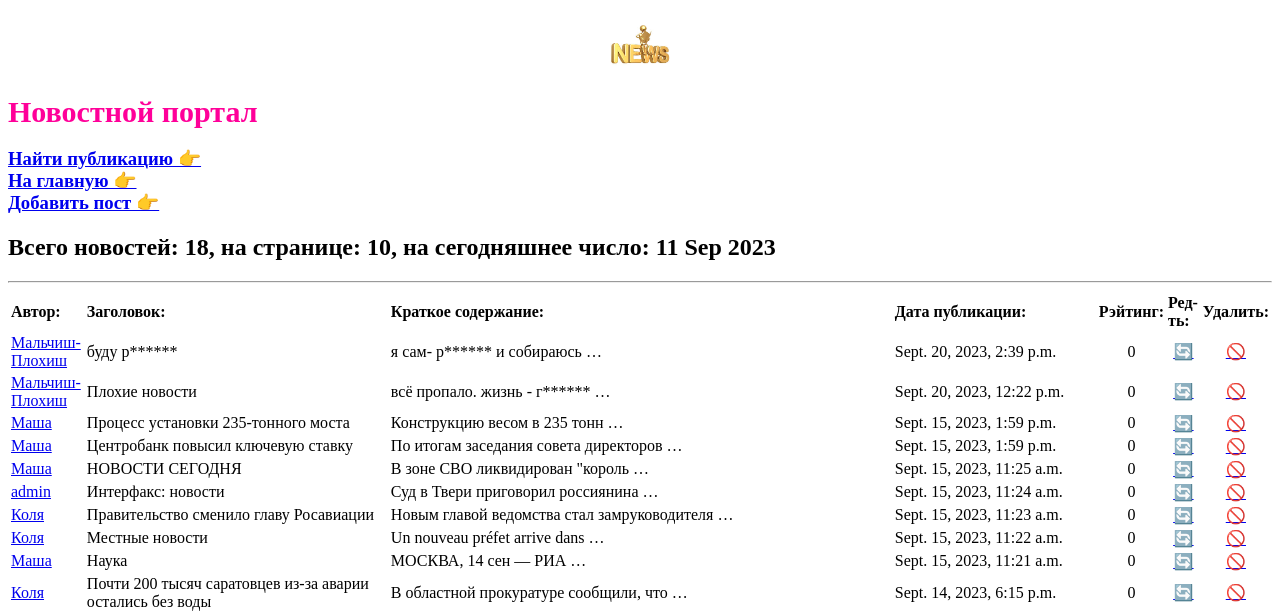
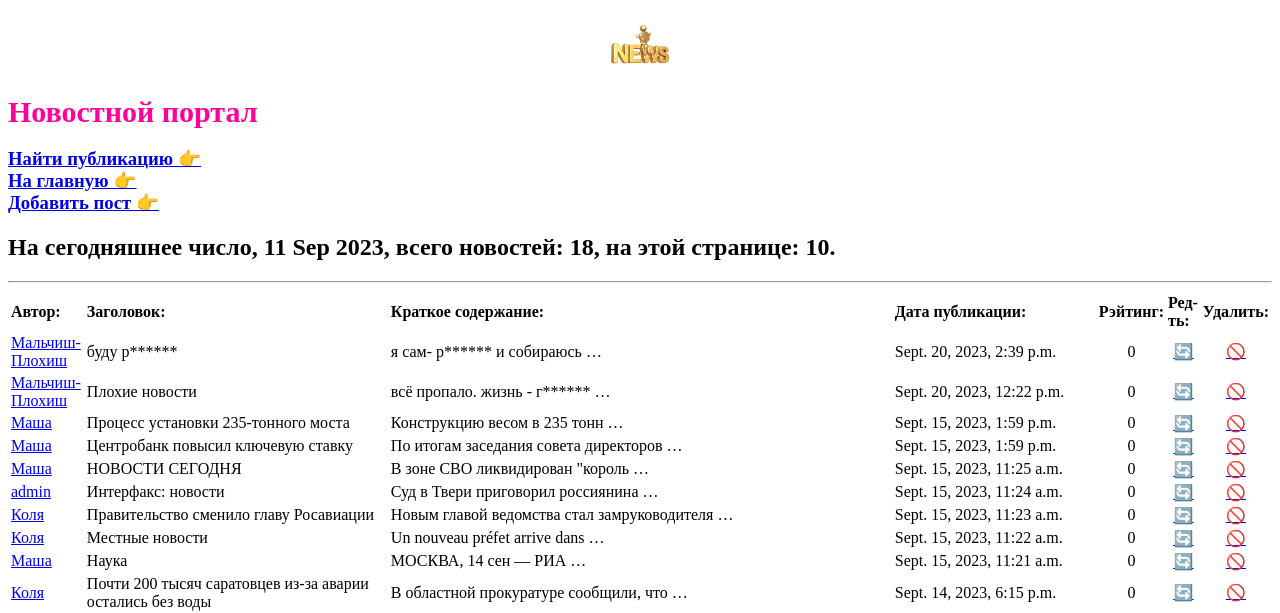
Before and after one commit to SkipperVV/Project_News_Portal, a Django app: page /news/ in a window 1280 px wide. Shown: the top 613 px of the page. Run offline with Django 4.2, Linux system fonts and the light colour scheme; data comes from the database, SQL or seed files in the repository.

```diff
--- a/News_Portal/templates/posts.html
+++ b/News_Portal/templates/posts.html
@@ -21,8 +21,8 @@
 <!--Запрос на метод сортировки-->
 
 
-<h2>Всего новостей: {{ posts_quantity }}, на странице: {{posts|length}},
-    на сегодняшнее число: {{ time_now|date:'d M Y' }} </h2>
+<h2>На сегодняшнее число, {{ time_now|date:'d M Y' }}, всего новостей: {{ posts_quantity }}, на этой странице: {{posts|length}}.
+     </h2>
 
 <!--<h2>{{ time_now|date:'M d Y' }}</h2>-->
 <hr>
--- a/News_Portal/templates/search.html
+++ b/News_Portal/templates/search.html
@@ -5,7 +5,7 @@
 
 {% block content %}
 
-<h3>Поиск публикаций
+<h3>Поиск публикаций. Выберите пост из списка внизу или введите критерии поиска.
 <br><br>
     <a href="/news">На главную &#128073;</a>
 </h3>
```
